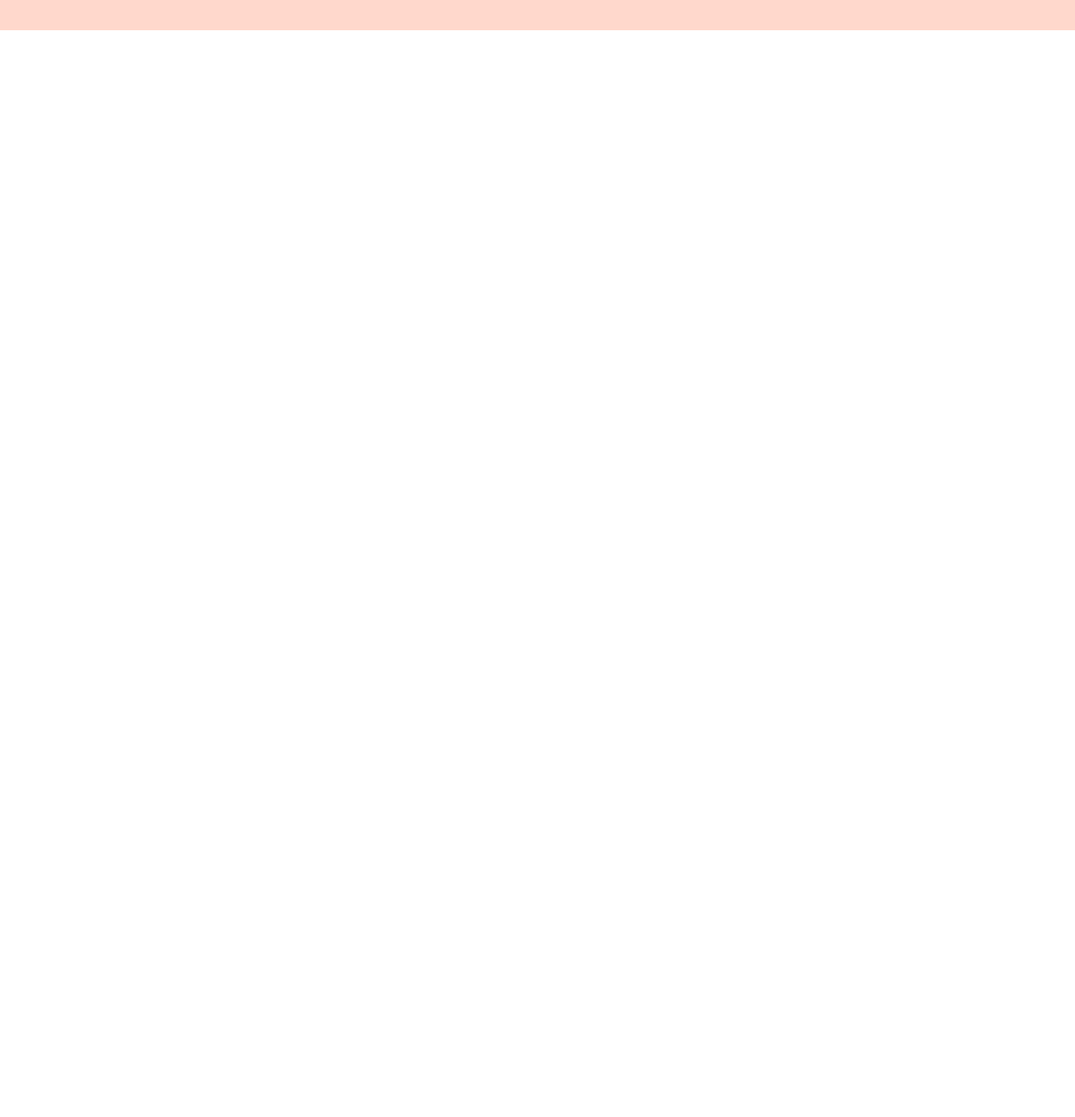
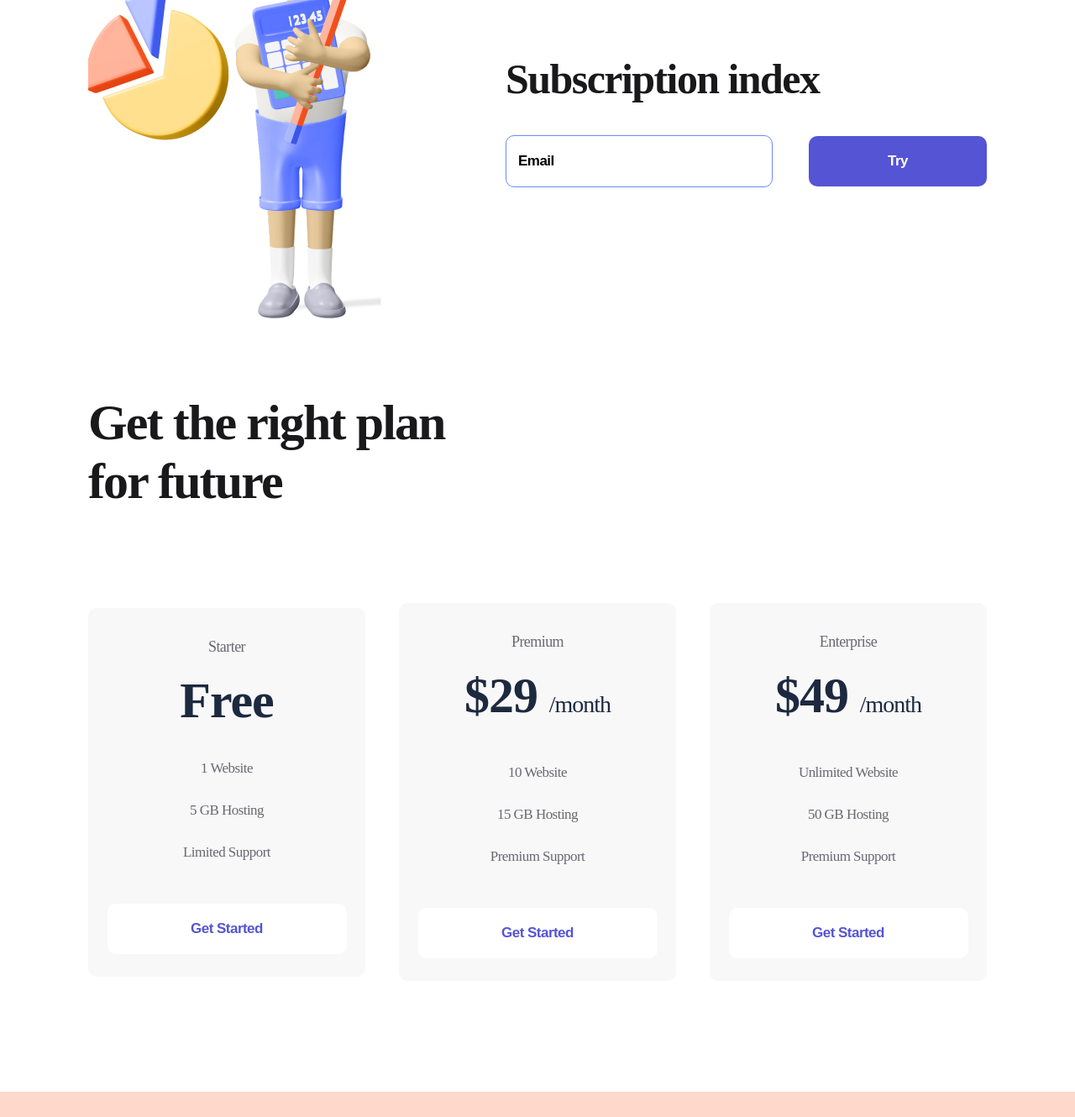
Before and after one commit to AnastasiiaMatvienko/logoipsum, a plain HTML site: page index.html in a window 1280 px wide. Shown: the part 956-2286 px from the top of the page at 84% size. Before the commit the page ends 992 px from the top, so only its background shows below. Drawn offline with Linux system fonts and the light colour scheme.

Commit message:
Add files via upload

```diff
--- a/index.html
+++ b/index.html
@@ -63,6 +63,77 @@
             <img src="./image/firstman.png" alt="firstman">
         </div>
     </section>
+    <section class="conteiner  subscribe">
+        <div>
+            <img src="./image/secondman.png" alt="secondman">
+        </div>
+        <div>
+            <h2 class="subscribe__title">
+                Subscription index
+            </h2>
+            <form>
+                <input class="input" type="email" placeholder="Email">
+                <button class="button  button__violet">
+                    Try
+                </button>
+            </form>
+        </div>
+    </section>
+    <section class="conteiner  plan">
+        <h2 class="plan__title">
+            Get the right plan for future
+        </h2>
+        <div class="plan__flex">
+            <div class="item">
+                <p class="item__text">
+                    Starter
+                </p>
+                <h3 class="item__title">
+                    Free
+                </h3>
+                <ul>
+                    <li class="item__li">1 Website</li>
+                    <li class="item__li">5 GB Hosting</li>
+                    <li class="item__li">Limited Support</li>
+                </ul>
+                <button class="button  button__item">
+                    Get Started
+                </button>
+            </div>
+            <div class="item">
+                <p class="item__text">
+                    Premium
+                </p>
+                <h3 class="item__title">
+                    $29 <span>/month</span>
+                </h3>
+                <ul>
+                    <li class="item__li">10 Website</li>
+                    <li class="item__li">15 GB Hosting</li>
+                    <li class="item__li">Premium Support</li>
+                </ul>
+                <button class="button  button__item">
+                    Get Started
+                </button>
+            </div>
+            <div class="item">
+                <p class="item__text">
+                    Enterprise
+                </p>
+                <h3 class="item__title">
+                    $49 <span>/month</span>
+                </h3>
+                <ul>
+                    <li class="item__li">Unlimited Website</li>
+                    <li class="item__li">50 GB Hosting</li>
+                    <li class="item__li">Premium Support</li>
+                </ul>
+                <button class="button  button__item">
+                    Get Started
+                </button>
+            </div>
+        </div>
+    </section>
     <footer class="footer">
         <div class="conteiner  footer__flex">
             <div>
--- a/style/style.css
+++ b/style/style.css
@@ -110,8 +110,116 @@
     padding: 38px 0 48px;
 }
 
-.header__flex, .footer__flex, .about{
+.header__flex, .footer__flex, .about, .subscribe, .plan__flex{
     display: flex;
     justify-content: space-between;
     align-items: center;
 }
+
+.subscribe{
+    margin-bottom: 85px;
+}
+
+.subscribe__title{
+    font-weight: 700;
+    font-size: 50px;
+    line-height: 57px;
+    letter-spacing: -1.56316px;
+    color: #19191B;
+    margin-bottom: 38px;
+}
+
+.input{
+    width: 302px;
+    height: 60px;
+    border-radius: 10px;
+    border: 1px solid #7087FF;
+    padding-left: 14px;
+    margin-right: 39px;
+}
+
+.input::placeholder{
+    font-weight: 700;
+    font-size: 17px;
+    line-height: 22px;
+    letter-spacing: -0.531474px;
+    color: #000000;
+}
+
+.input:focus{
+    outline: none;
+}
+
+.plan{
+    margin-bottom: 132px;
+}
+
+.plan__title{
+    font-weight: 700;
+    font-size: 60px;
+    line-height: 70px;
+    letter-spacing: -1.87579px;
+    color: #19191B;
+    max-width: 504px;
+    margin-bottom: 110px;
+}
+
+.item{
+    width: 330px;
+    background: #F8F8F8;
+    border-radius: 10px;
+    text-align: center;
+    padding: 32px 0 27px;
+}
+
+.item:hover{
+    background: #FF7143;
+    box-shadow: 0px 32px 34px rgba(255, 112, 59, 0.317827);
+    transition: 500ms;
+}
+
+.item__text{
+    font-size: 18px;
+    line-height: 28px;
+    letter-spacing: -0.562737px;
+    color: #696871;
+}
+.item:hover .item__text, .item:hover .item__title, .item:hover .item__li{
+    color: white;
+    transition: 500ms;
+}
+
+.item__title{
+    font-weight: 700;
+    font-size: 60px;
+    line-height: 56px;
+    letter-spacing: -1.03448px;
+    color: #1D293F;
+    margin: 22px 0 28px;
+}
+
+.item__title span{
+    font-size: 28px;
+}
+
+.item__li{
+    list-style: none;
+    font-size: 17px;
+    line-height: 50px;
+    text-align: center;
+    letter-spacing: -0.531474px;
+    color: #696871;
+}
+
+.button__item{
+    width: 285px;
+    background: white;
+    color: #5454D4;
+    margin-top: 36px;
+}
+
+.item:hover  .button__item{
+    background: #9F3919;
+    color: white;
+    transition: 500ms;
+}
```
Also changed, not shown: image/secondman.png (added).
